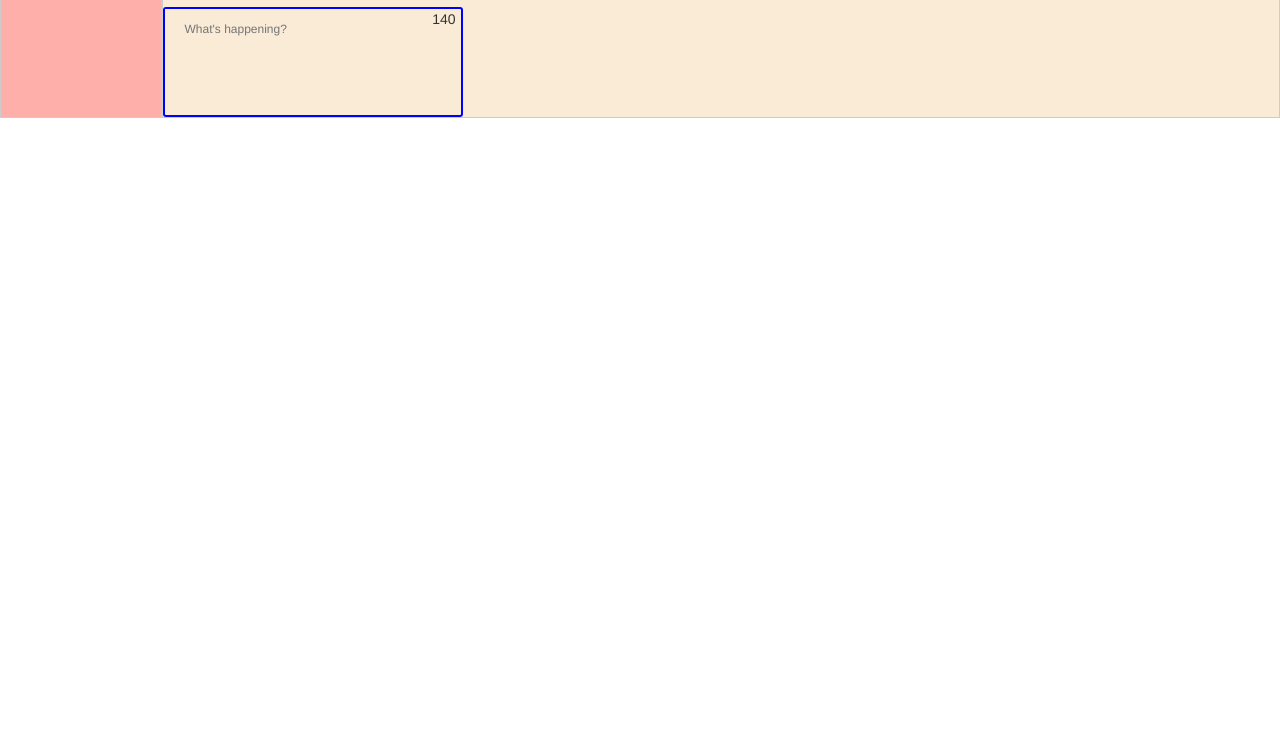
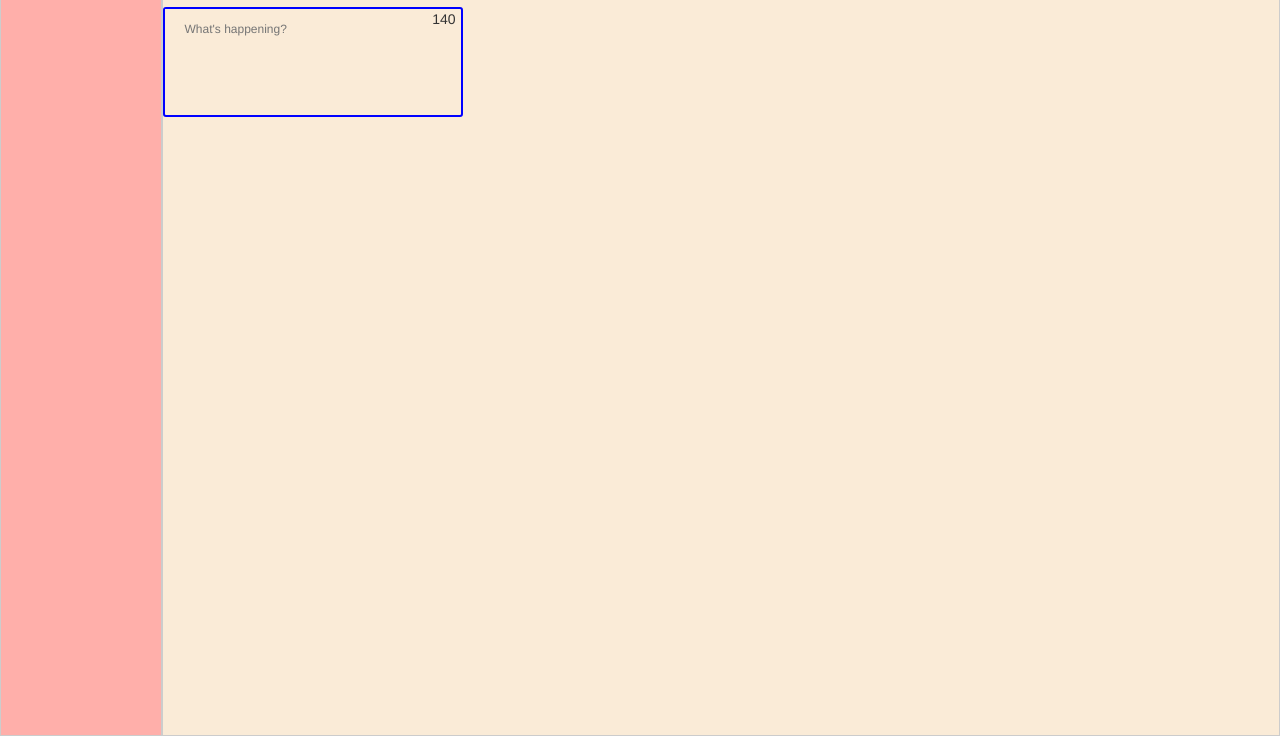
Before and after one commit to josephchu1992/Angular-1.5-, a website: page src/index.html in a window 1280 px wide. Shown: the part 124-860 px from the top of the page. Before the commit the page ends 800 px from the top, so only its background shows below. Drawn offline with nearby package versions, Linux system fonts and the light colour scheme; some packages are replaced by stand-ins of ours.

Commit message:
fix the css sytnax

```diff
--- a/src/style.css
+++ b/src/style.css
@@ -36,7 +36,7 @@ textarea {
     align-items: stretch;
 }
 
-.container-1 .html .body{
+.container-1, html, body{
     height:100%;
 }
 
```
